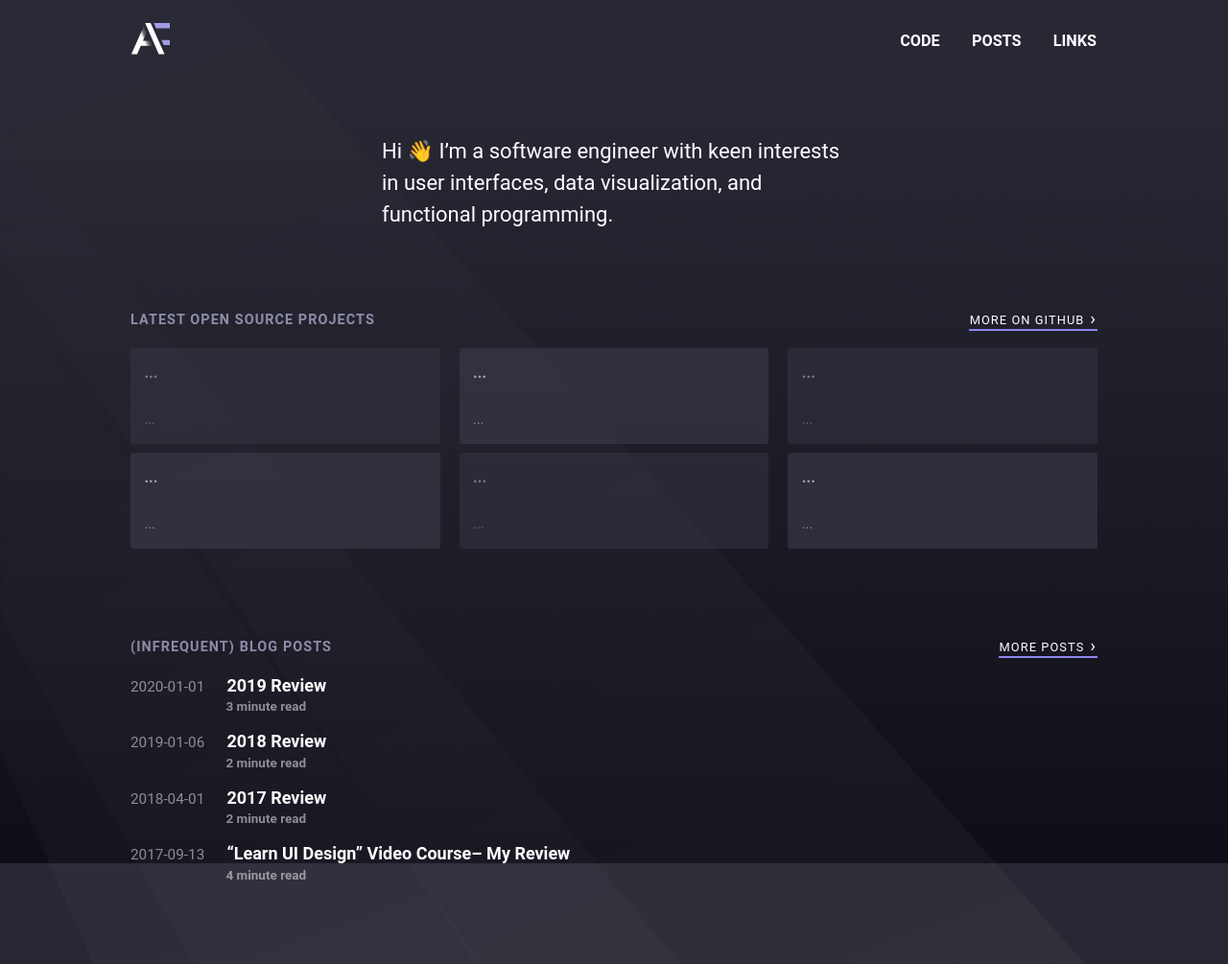
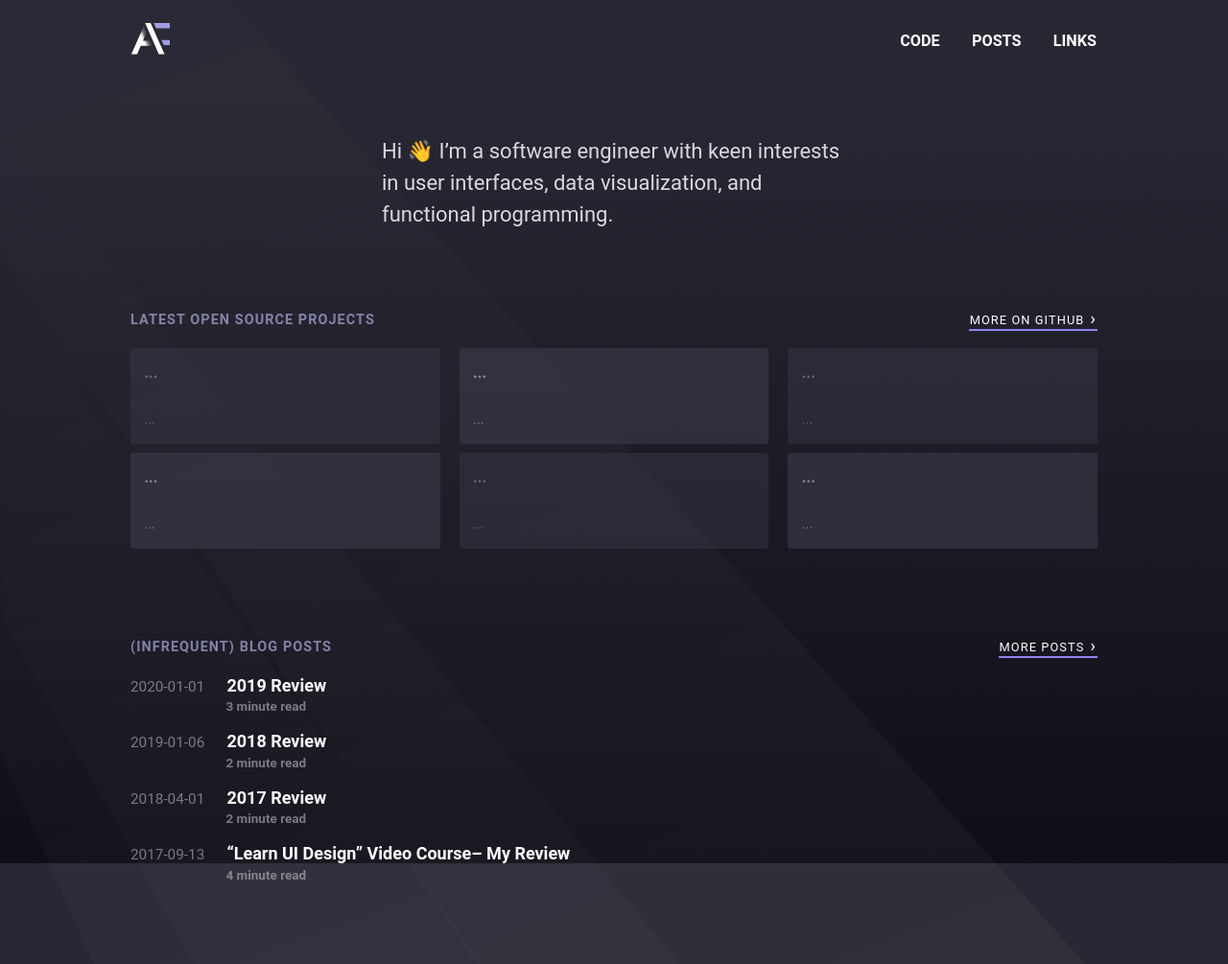
Before and after one commit to af/af.github.com, a Jekyll site: the page built from index.html, in a window 1280 px wide. Shown: the top 1005 px of the page at 96% size. Built offline with Jekyll 4.4.1, drawn with Linux system fonts in a browser that asks for light colours.

Commit message:
Text color tweaks

```diff
--- a/assets/main.css
+++ b/assets/main.css
@@ -11,7 +11,7 @@ body {
   background: url("/img/bg.svg") center no-repeat fixed, linear-gradient(#282834 100px, #0f0e18) fixed;
   background-color: #282834;
   background-size: cover;
-  color: #fff;
+  color: #d8d9e2;
   font-family: Roboto, system-ui, sans-serif;
   font-size: 18px;
   min-height: 100%;
@@ -20,10 +20,12 @@ body {
 }
 h1 {
   font-size: 1.4em;
+  color: #fff;
 }
 p {
   line-height: 1.5;
   margin: 0 0 1.4em;
+  max-width: 45em;
 }
 li {
   line-height: 1.5;
@@ -31,7 +33,7 @@ li {
 }
 a,
 a.visited {
-  color: inherit;
+  color: #fff;
   text-decoration: none;
   border-bottom: 2px solid #8d84ee;
   padding: 0 1px;
@@ -105,7 +107,7 @@ blockquote {
   margin-bottom: 1em;
 }
 .sectionHeading h2 {
-  color: #bcbade;
+  color: #aeacdc;
   flex: 1;
   margin: 0;
   margin-right: 1em;
@@ -482,7 +484,7 @@ blockquote {
   max-width: 45rem;
 }
 .post header time[pubdate] {
-  color: #bcbade;
+  color: #aeacdc;
   display: block;
   font-size: 0.9em;
   margin-bottom: 2rem;
@@ -499,7 +501,7 @@ blockquote {
   margin: 2rem 0 1rem;
 }
 .post h2 {
-  color: #bcbade;
+  color: #aeacdc;
   font-size: 0.9em;
   text-transform: uppercase;
   letter-spacing: 0.07em;
--- a/styles/_common.styl
+++ b/styles/_common.styl
@@ -4,8 +4,9 @@ $colours = {
     bodyTopBg: #282834
     bodyBottomBg: #0F0E18
     codeBg: rgba(#000, 0.15)
-    subhead: #BCBADE
-    text: white
+    subhead: #AEACDC
+    text: #D8D9E2
+    maxContrast: #FFF
 }
 
 $breakpoints = {
--- a/styles/base.styl
+++ b/styles/base.styl
@@ -24,16 +24,18 @@ body
 
 h1
     font-size: 1.4em
+    color: $colours.maxContrast
 
 p
     line-height: 1.5
     margin: 0 0 1.4em
+    max-width: 45em
 li
     line-height: 1.5
     margin: 0 0 0.5em
 
 a, a.visited
-    color: inherit
+    color: $colours.maxContrast
     text-decoration: none
     border-bottom: 2px solid $colours.cta
     padding: 0 1px
```
